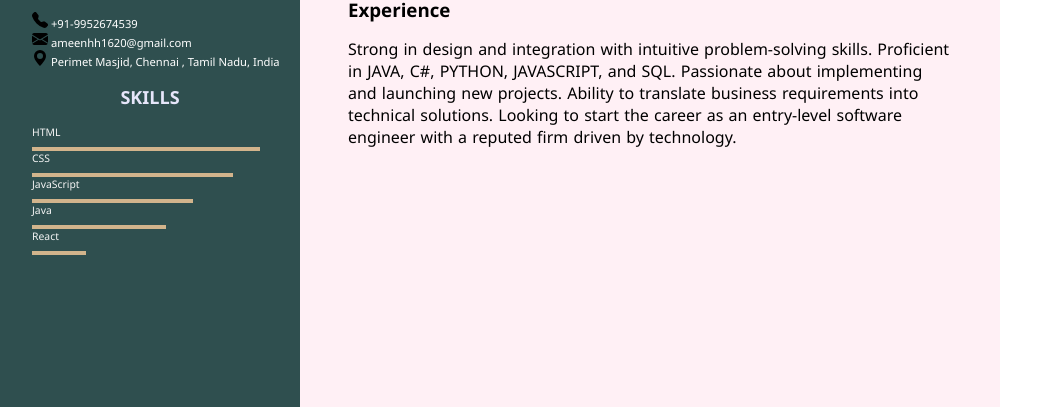
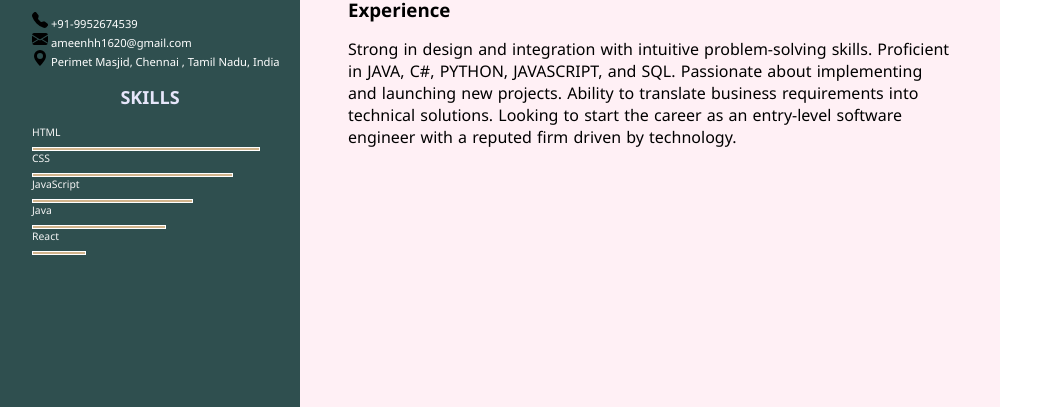
Before and after one commit to himadameen/Selectors-Basic-Selectors-Combinators-Id-selector-Class-selector---Post-Class---Responsive-Resum, a plain HTML site: page index.html in a window 1280 px wide. Shown: the part 393-800 px from the top of the page, without its empty margins (0-1063 px from the left). Drawn offline with Linux system fonts and the light colour scheme.

Commit message:
my clone changes

```diff
--- a/style.css
+++ b/style.css
@@ -82,7 +82,7 @@
     padding-bottom: 0.5rem;
 }
 .progress-bar{
-    border: 1px solid tan;
+    border: 1px solid white;
     background-color: tan;
     height: 4px;
 }
```
